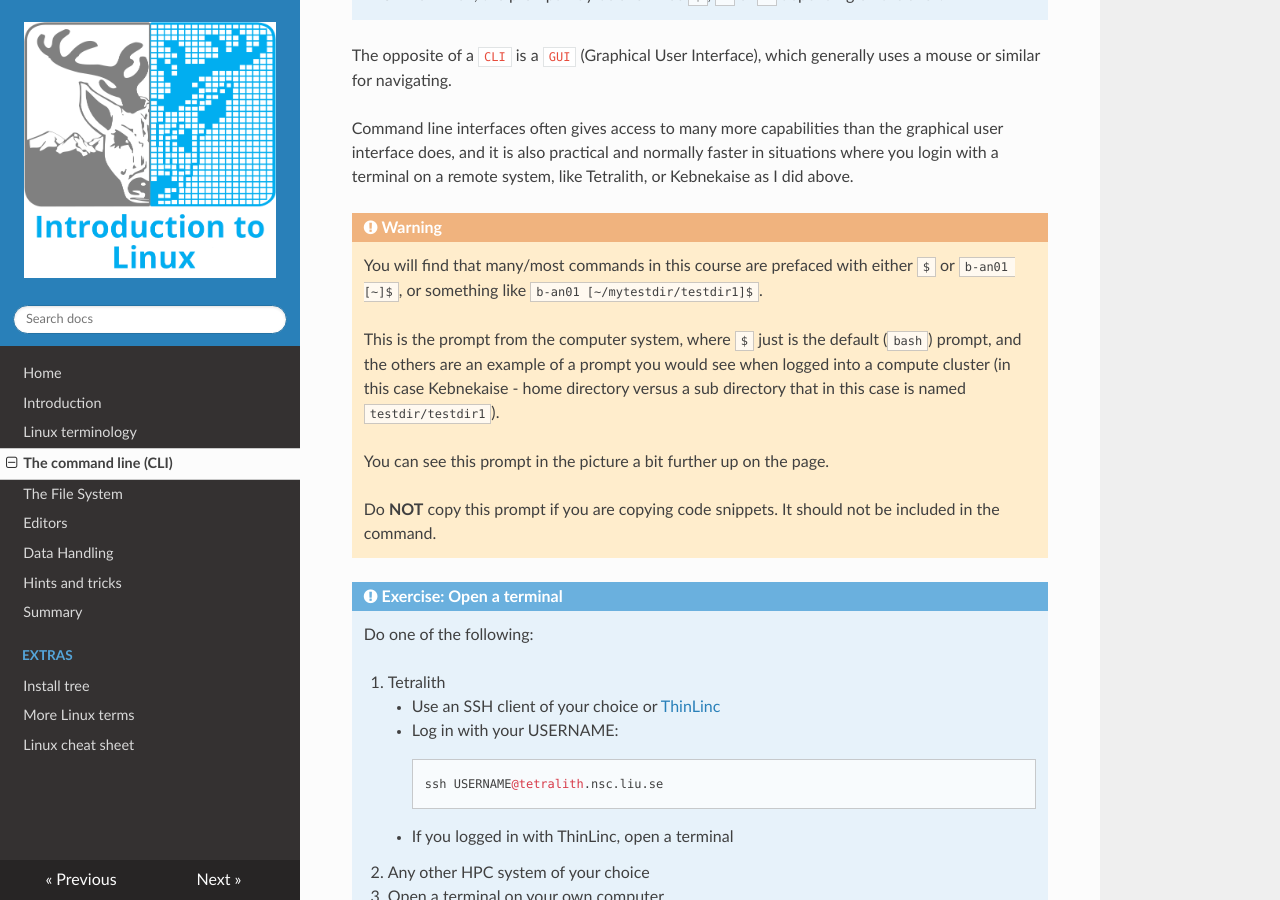
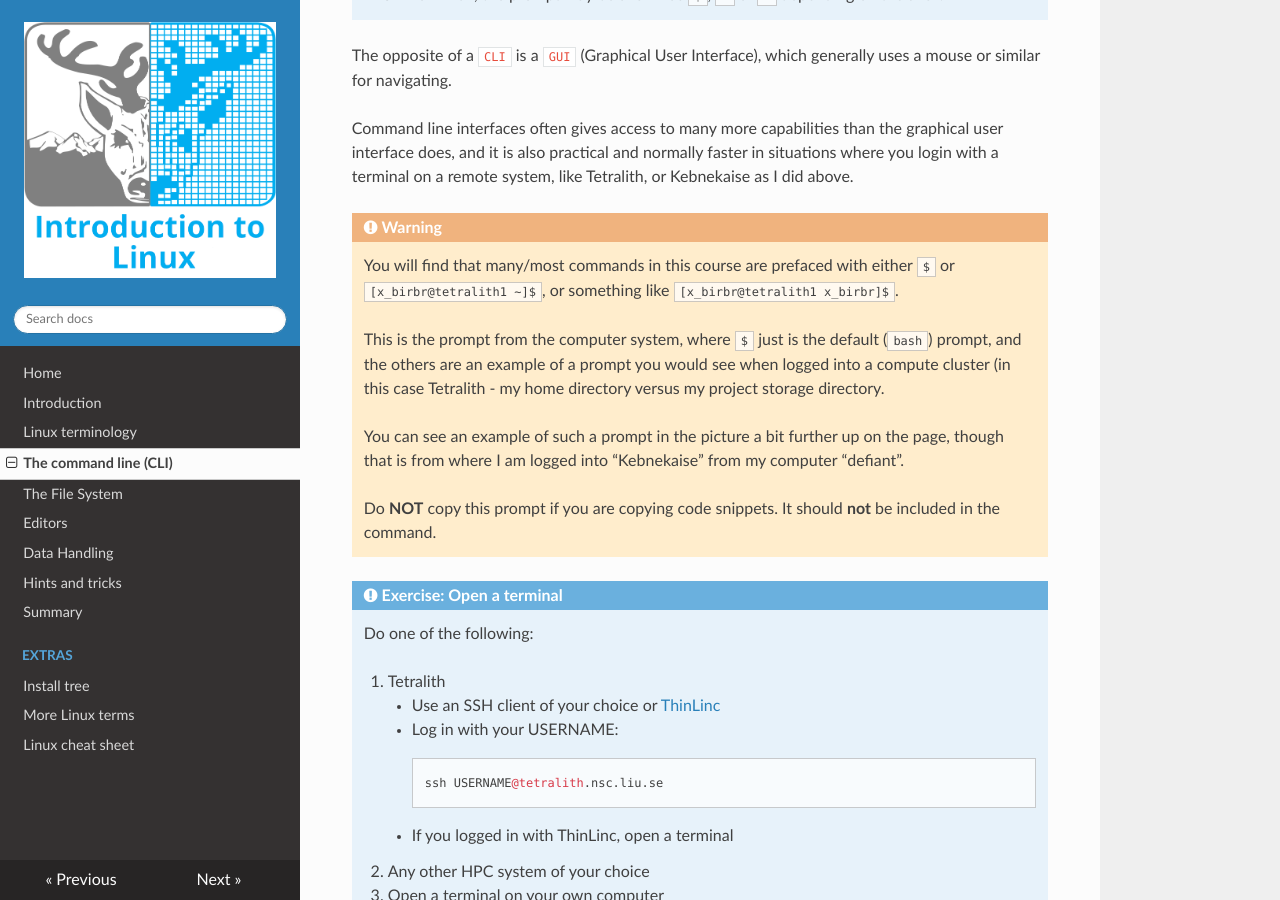
Before and after one commit to hpc2n/intro-linux, an MkDocs documentation site: the page built from docs/cli.md, in a window 1280 px wide and 900 px high, scrolled down 940 px. Built offline with MkDocs 1.6.1, drawn with Linux system fonts in a browser that asks for light colours; nearby versions of some CDN libraries.

Commit message:
Adding more info about Tetralith

```diff
--- a/docs/cli.md
+++ b/docs/cli.md
@@ -18,13 +18,13 @@
 
 !!! Warning
 
-    You will find that many/most commands in this course are prefaced with either <code>\$</code> or <code>b-an01 [~]\$</code>, or something like <code>b-an01 [~/mytestdir/testdir1]\$</code>.
+    You will find that many/most commands in this course are prefaced with either <code>\$</code> or <code>[x_birbr@tetralith1 ~]\$</code>, or something like <code>[x_birbr@tetralith1 x_birbr]\$</code>.
 
-    This is the prompt from the computer system, where <code>\$</code> just is the default (<code>bash</code>) prompt, and the others are an example of a prompt you would see when logged into a compute cluster (in this case Kebnekaise - home directory versus a sub directory that in this case is named <code>testdir/testdir1</code>).
+    This is the prompt from the computer system, where <code>\$</code> just is the default (<code>bash</code>) prompt, and the others are an example of a prompt you would see when logged into a compute cluster (in this case Tetralith - my home directory versus my project storage directory.
 
-    You can see this prompt in the picture a bit further up on the page.
+    You can see an example of such a prompt in the picture a bit further up on the page, though that is from where I am logged into "Kebnekaise" from my computer "defiant".
 
-    Do **NOT** copy this prompt if you are copying code snippets. It should not be included in the command.
+    Do **NOT** copy this prompt if you are copying code snippets. It should **not** be included in the command.
 
 !!! Exercise "Exercise: Open a terminal"
 
```
Also changed, not shown: docs/index.md (+1 -0 lines).
